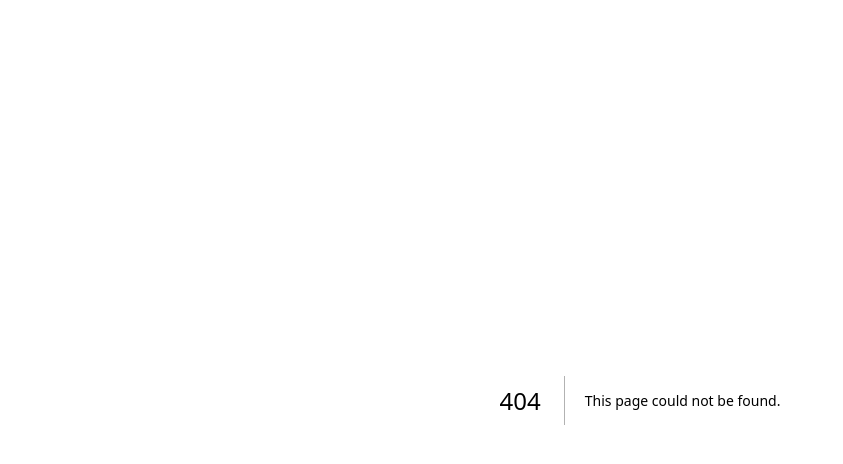
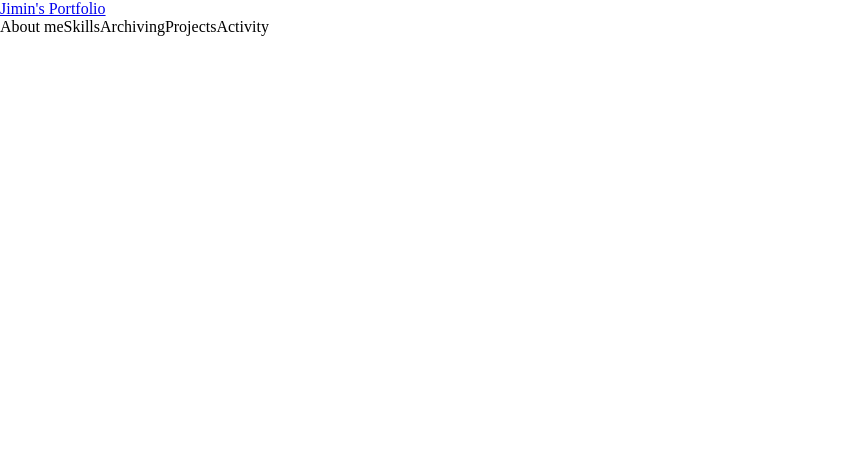
Before and after one commit to wlals4264/bluemin-portfolio, a Next.js app: page /home in a window 1280 px wide. Before the commit this address had no page. Shown: the top 464 px of the page, without its empty margins (0-843 px from the left). Built offline with nearby package versions, Linux system fonts and the light colour scheme.

Commit message:
feat: mainPage 작업

```diff
--- /dev/null
+++ b/src/app/home/layout.tsx
@@ -0,0 +1,10 @@
+import { ReactNode } from 'react';
+import '@/styles/Home.scss';
+
+interface HomeLayoutProps {
+  children: ReactNode;
+}
+
+export default function HomeLayout({ children }: HomeLayoutProps) {
+  return <div>{children}</div>;
+}
--- /dev/null
+++ b/src/app/home/page.tsx
@@ -0,0 +1,14 @@
+import Header from '@/components/Header';
+import Link from 'next/link';
+import HomeLayout from './layout';
+
+export default function Home() {
+  return (
+    <HomeLayout>
+      <Link href="/home">
+        <span className="logo">Jimin&apos;s Portfolio</span>
+      </Link>
+      <Header />
+    </HomeLayout>
+  );
+}
--- /dev/null
+++ b/src/components/Header.tsx
@@ -0,0 +1,10 @@
+import Nav from './Nav';
+
+export default function Header() {
+  const titles = ['About me', 'Skills', 'Archiving', 'Projects', 'Activity'];
+  return (
+    <>
+      <Nav titles={titles} />
+    </>
+  );
+}
--- /dev/null
+++ b/src/components/Nav.tsx
@@ -0,0 +1,12 @@
+interface NavProps {
+  titles: string[];
+}
+export default function Nav({ titles }: NavProps) {
+  return (
+    <nav>
+      {titles.map((title, index) => {
+        return <span key={index}>{title}</span>;
+      })}
+    </nav>
+  );
+}
```
